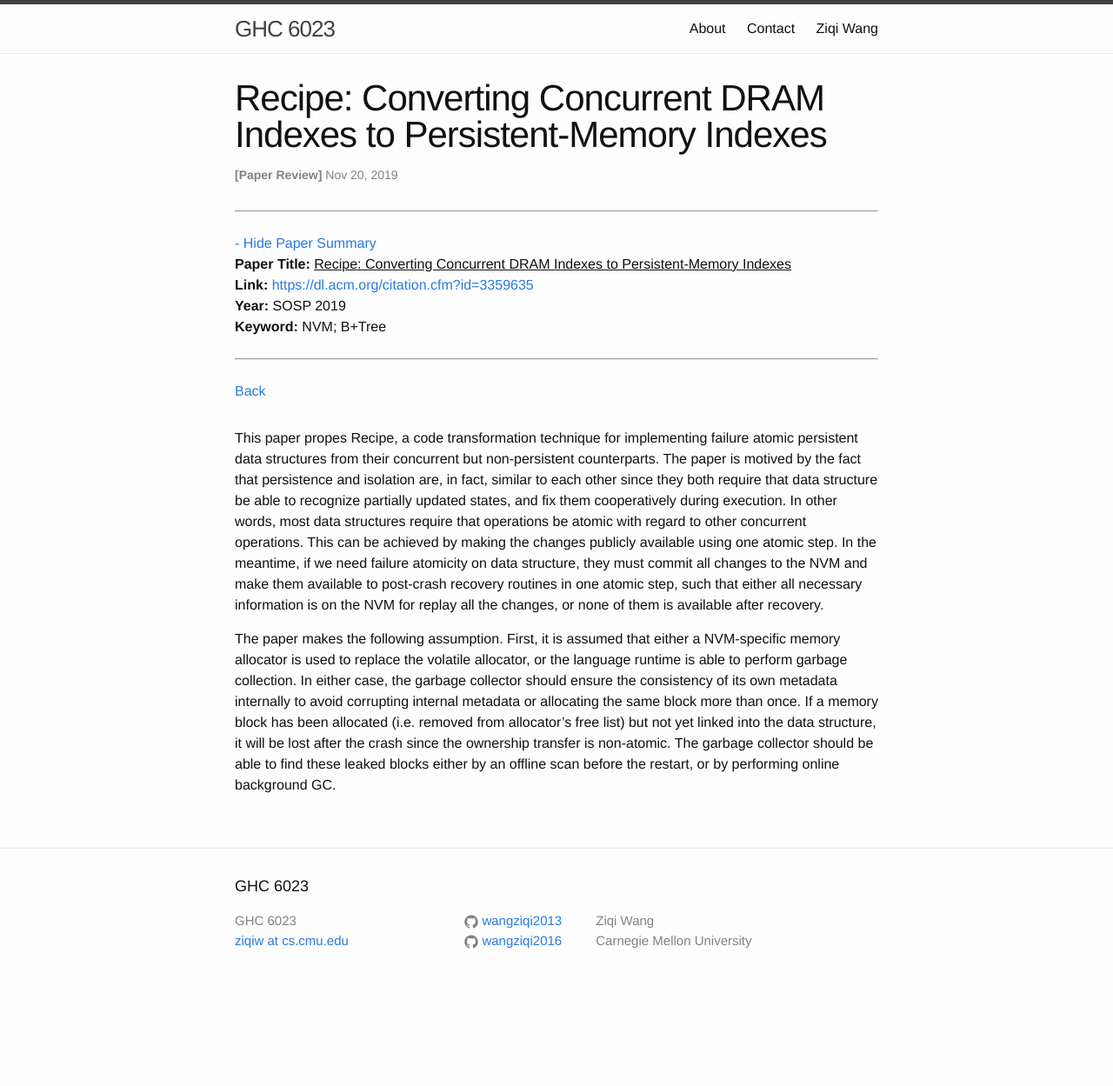
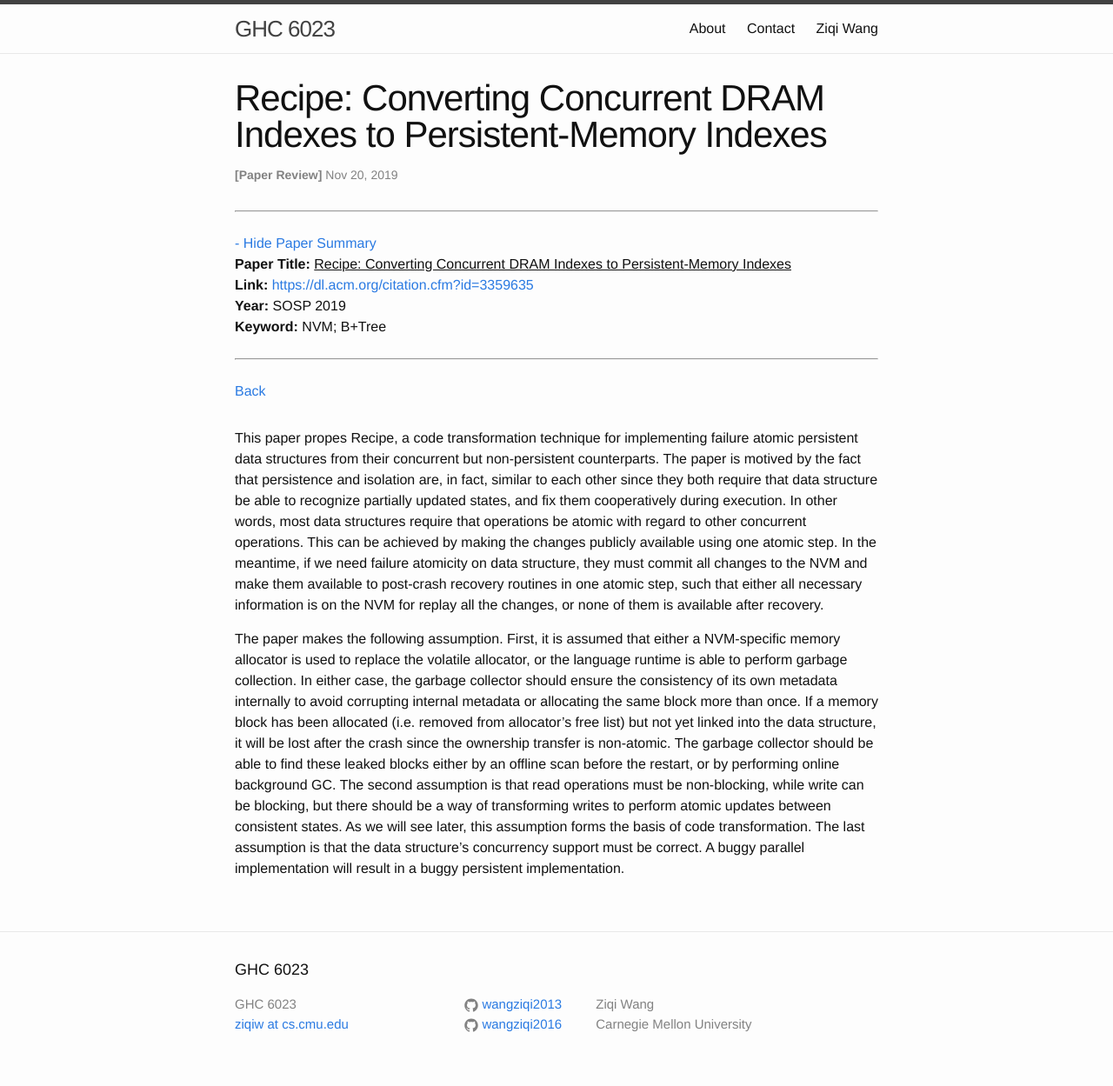
Before and after one commit to wangziqi2013/wangziqi2013.github.io, a Jekyll site: the page built from _posts/2019-11-19-recipe.markdown, in a window 1280 px wide. Shown: the whole page at 87% size. Built offline with Jekyll 4.4.1, drawn with Linux system fonts in a browser that asks for light colours; before the commit the page ends 1153 px from its top, so only the background shows below that.

Commit message:
Finish assumption

```diff
--- a/_posts/2019-11-19-recipe.markdown
+++ b/_posts/2019-11-19-recipe.markdown
@@ -28,4 +28,8 @@ garbage collector should ensure the consistency of its own metadata internally t
 allocating the same block more than once. If a memory block has been allocated (i.e. removed from allocator's free list)
 but not yet linked into the data structure, it will be lost after the crash since the ownership transfer is non-atomic.
 The garbage collector should be able to find these leaked blocks either by an offline scan before the restart, or
-by performing online background GC.
+by performing online background GC. The second assumption is that read operations must be non-blocking, while write
+can be blocking, but there should be a way of transforming writes to perform atomic updates between consistent states.
+As we will see later, this assumption forms the basis of code transformation. The last assumption is that the data
+structure's concurrency support must be correct. A buggy parallel implementation will result in a buggy persistent
+implementation.
```
